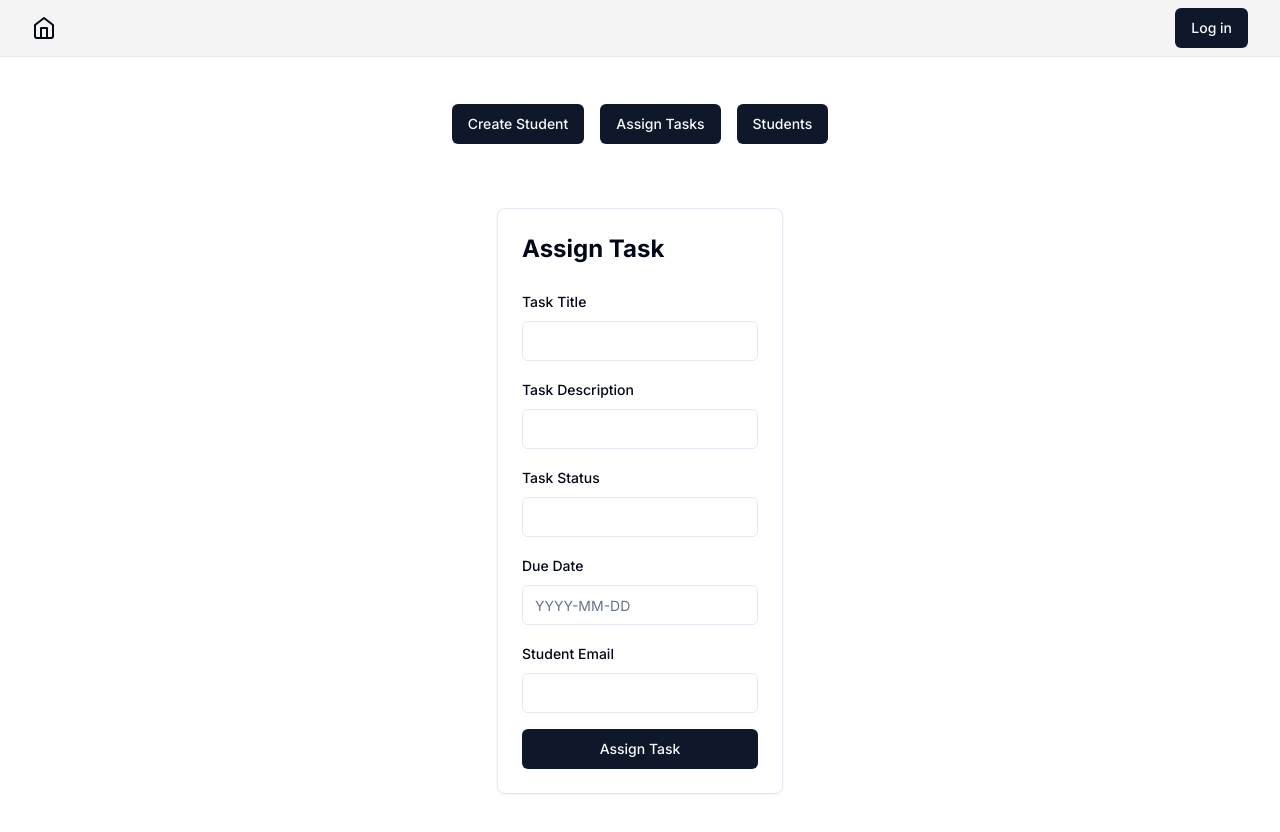
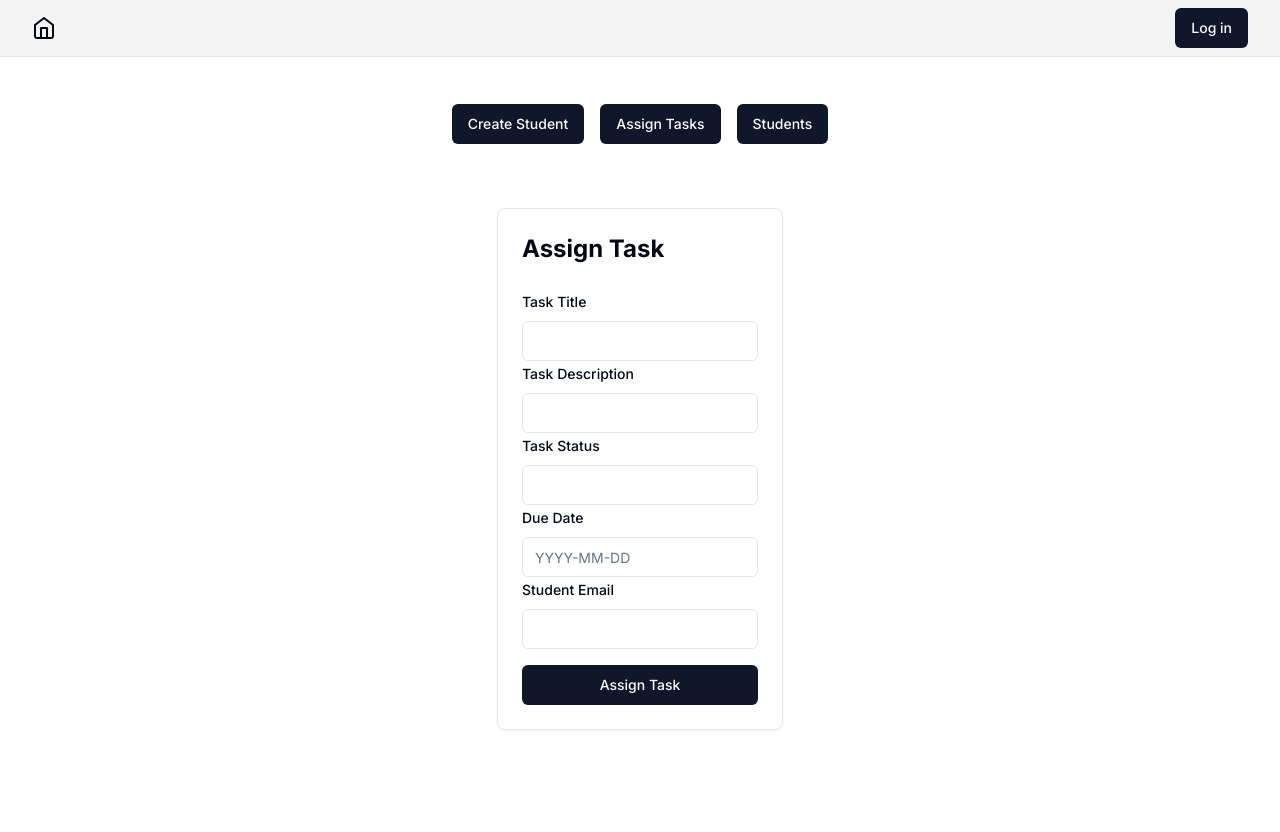
Before and after one commit to mohdjami/Student-Management-System, a Next.js app in the folder client/: page /AdminPanel in a window 1280 px wide. Both pictures are taken after a click on the button "Assign Tasks". Shown: the top 832 px of the page. After the commit the page ends 800 px from the top, so only its background shows below. Built offline with nearby package versions, Linux system fonts and the light colour scheme; no server answers.

Commit message:
Assign Task Corrected

```diff
--- a/client/components/AssignTasks.tsx
+++ b/client/components/AssignTasks.tsx
@@ -4,13 +4,11 @@
 import { Input } from "@/components/ui/input";
 import { Button } from "@/components/ui/button";
 import { Checkbox } from "@/components/ui/checkbox";
-import { useRouter } from "next/navigation";
 import { useContext, useState } from "react";
 import TokenContext from "@/lib/TokenContext";
 import { toast } from "./ui/use-toast";
 
 export default function AssignTasks() {
-  const router = useRouter();
   const token = useContext(TokenContext);
 
   const [title, setTitle] = useState("");
@@ -70,15 +68,18 @@
   };
 
   return (
-    <main className="flex flex-col lg:flex-row gap-10 p-6">
+    <main className="flex flex-col lg:flex-row gap-10 p-6 cols-3 items-start">
       <div className="flex flex-col gap-6 w-full">
         <Card className="w-full max-w-md mx-auto">
           <CardHeader>
             <h2 className="text-2xl font-bold">Assign Task</h2>
           </CardHeader>
-          <CardContent className="space-y-4">
-            <div className="space-y-2">
-              <Label htmlFor="task-description">Task Title</Label>
+          <CardContent className="space-y-4 grid grid-cols-1 gap-4">
+            {" "}
+            <div>
+              <div className="space-y-2 w-full">
+                {" "}
+                <Label htmlFor="task-title">Task Title</Label>
                 <Input
                   id="title"
                   required
@@ -117,7 +118,7 @@
                   onChange={(e) => setDueDate(e.target.value)}
                 />
               </div>
-            <div className="space-y-2">
+              <div className="space-y-2 mb-4">
                 <Label htmlFor="email">Student Email</Label>
                 <Input
                   id="email"
@@ -126,10 +127,11 @@
                   value={studentEmail}
                   onChange={(e) => setStudentEmail(e.target.value)}
                 />
-            </div>
+              </div>{" "}
               <Button className="w-full" onClick={handleSubmit}>
                 Assign Task
               </Button>
+            </div>
           </CardContent>
         </Card>
       </div>
```
Lines whose indentation alone changed are shown as unchanged.
